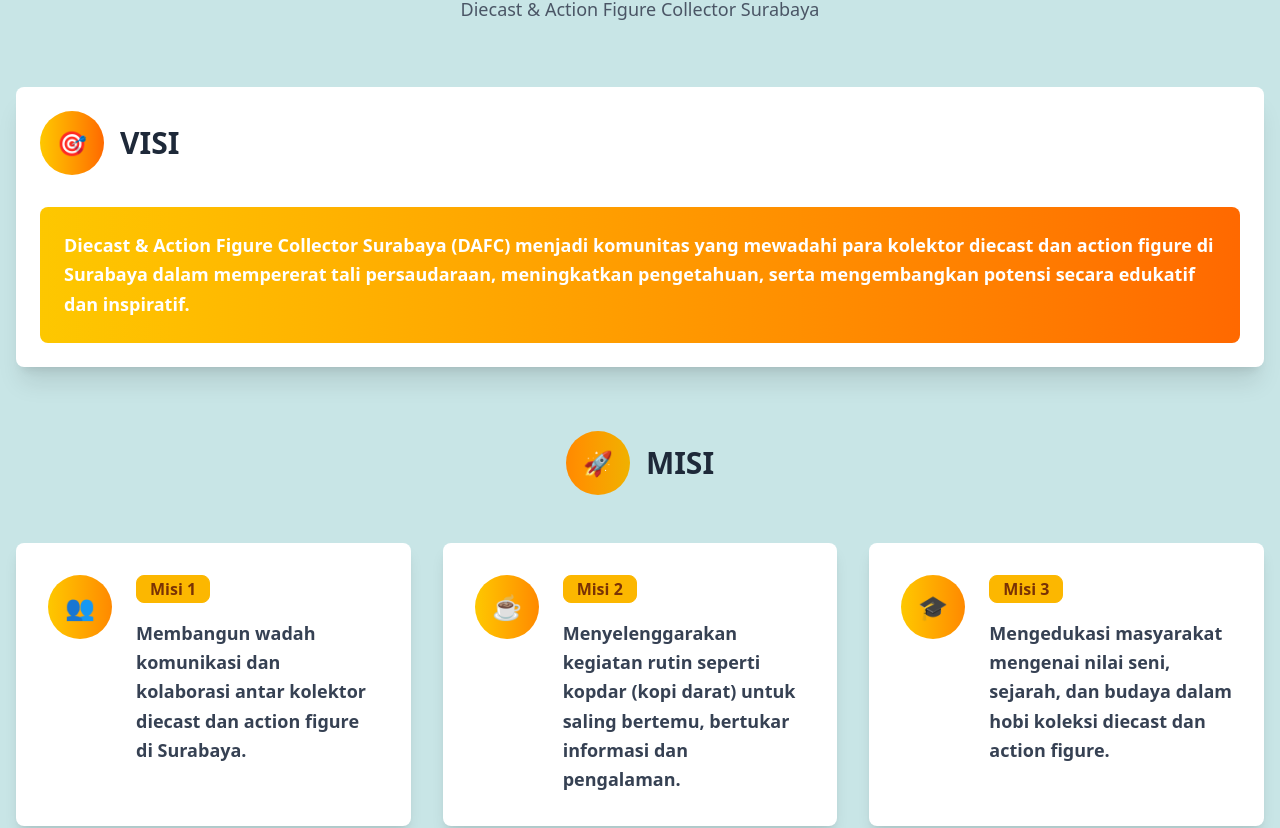
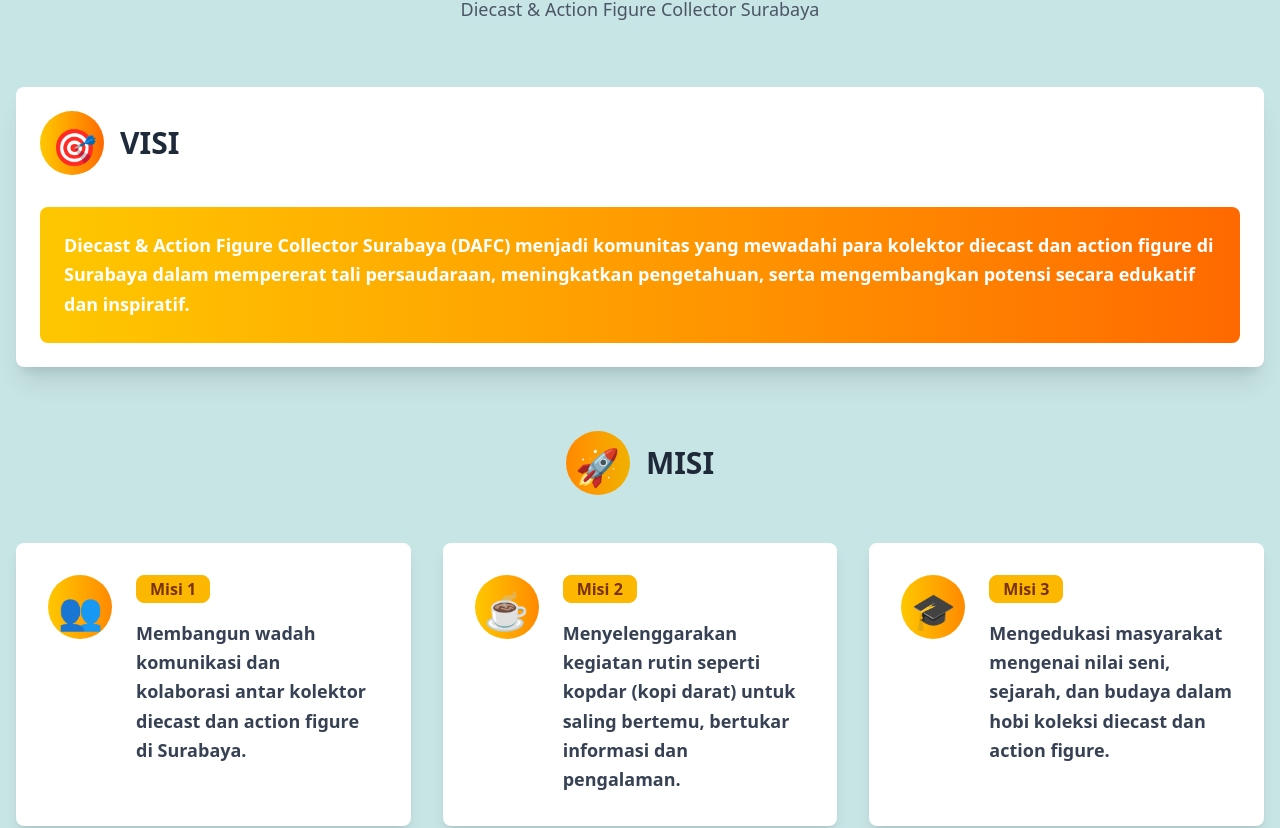
Before and after one commit to HilmiZavier/website-komunitas-diecast-DAFC-Surabaya, a React (Vite) app: page / in a window 1280 px wide. Shown: the part 1777-2605 px from the top of the page. Built offline with nearby package versions, Linux system fonts and the light colour scheme.

Commit message:
perbaikan tipis di visi misi

```diff
--- a/src/pages/home.jsx
+++ b/src/pages/home.jsx
@@ -162,7 +162,7 @@ const home = () => {
                 <div className="flex items-center gap-4 mb-6">
                     <div className="avatar">
                     <div className="w-16 h-16 rounded-full bg-gradient-to-r from-yellow-400 to-orange-500 flex items-center justify-center">
-                        <span className="text-2xl">🎯</span>
+                        <span className="text-4xl flex justify-center ml-1 mt-2">🎯</span>
                     </div>
                     </div>
                     <h2 className="card-title text-3xl font-bold text-gray-800">VISI</h2>
@@ -182,10 +182,10 @@ const home = () => {
                 <div className="flex items-center justify-center gap-4 mb-6">
                 <div className="avatar">
                                     <div className="w-16 h-16 rounded-full bg-gradient-to-r from-orange-400 to-yellow-500 flex items-center justify-center">
-                    <span className="text-2xl">🚀</span>
+                    <span className="text-4xl flex justify-center mt-2">🚀</span>
                     </div>
                 </div>
-                <h2 className="text-3xl font-bold text-gray-800">MISI</h2>
+                <h2 className="text-3xl font-bold text-gray-800 flex justify-center">MISI</h2>
                 </div>
             </div>
 
@@ -200,7 +200,7 @@ const home = () => {
                     <div className="flex items-start gap-6">
                         <div className="avatar">
                         <div className="w-16 h-16 rounded-full bg-gradient-to-r from-yellow-400 to-orange-400 flex items-center justify-center flex-shrink-0">
-                            <span className="text-2xl">{item.icon}</span>
+                            <span className="text-4xl flex justify-center mt-2">{item.icon}</span>
                         </div>
                         </div>
                         <div className="flex-1">
```
